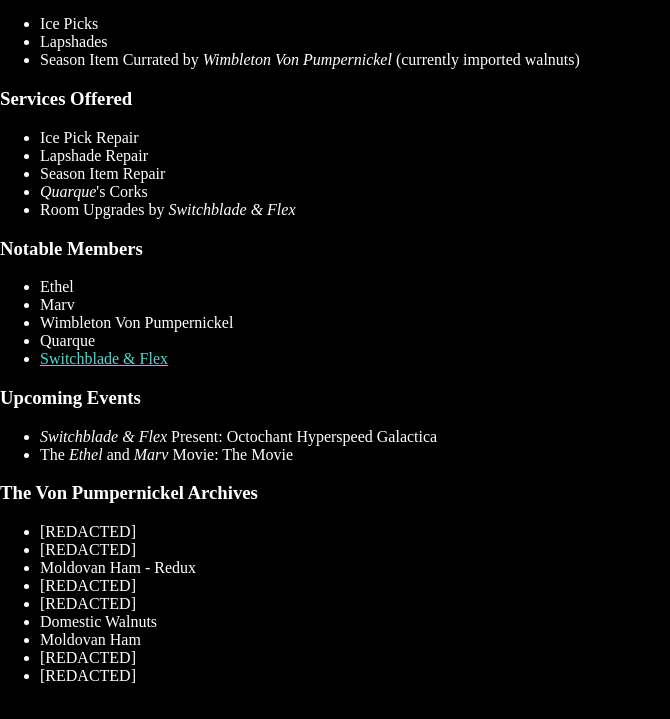
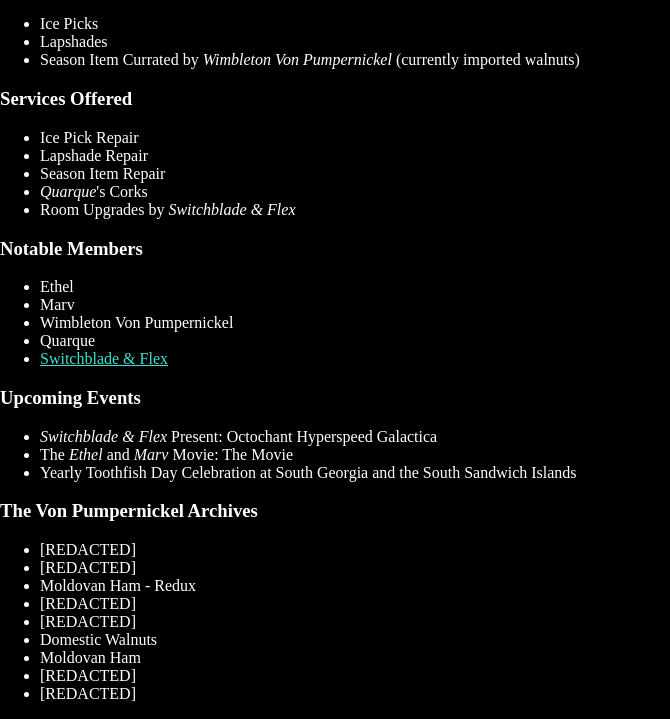
Before and after one commit to tapewormsociety/tapewormsociety, a plain HTML site: page index.html in a window 1280 px wide. Shown: the part 848-1567 px from the top of the page, without its empty margins (0-670 px from the left). Drawn offline with Linux system fonts and the light colour scheme.

Commit message:
Toothfish day

```diff
--- a/index.html
+++ b/index.html
@@ -37,6 +37,7 @@
   <ul>
     <li><i>Switchblade & Flex</i> Present: Octochant Hyperspeed Galactica</li>
     <li>The <i>Ethel</i> and <i>Marv</i> Movie: The Movie</li>
+    <li>Yearly Toothfish Day Celebration at South Georgia and the South Sandwich Islands</li>
   </ul>
   <h3>The Von Pumpernickel Archives</h3>
   <ul>
```
